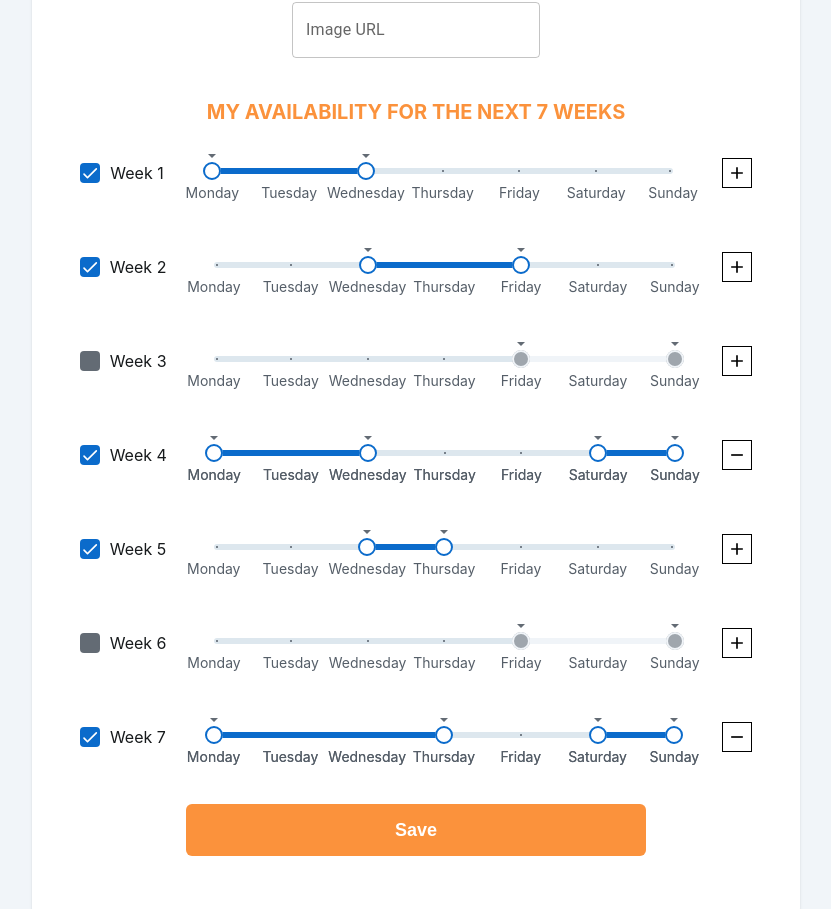
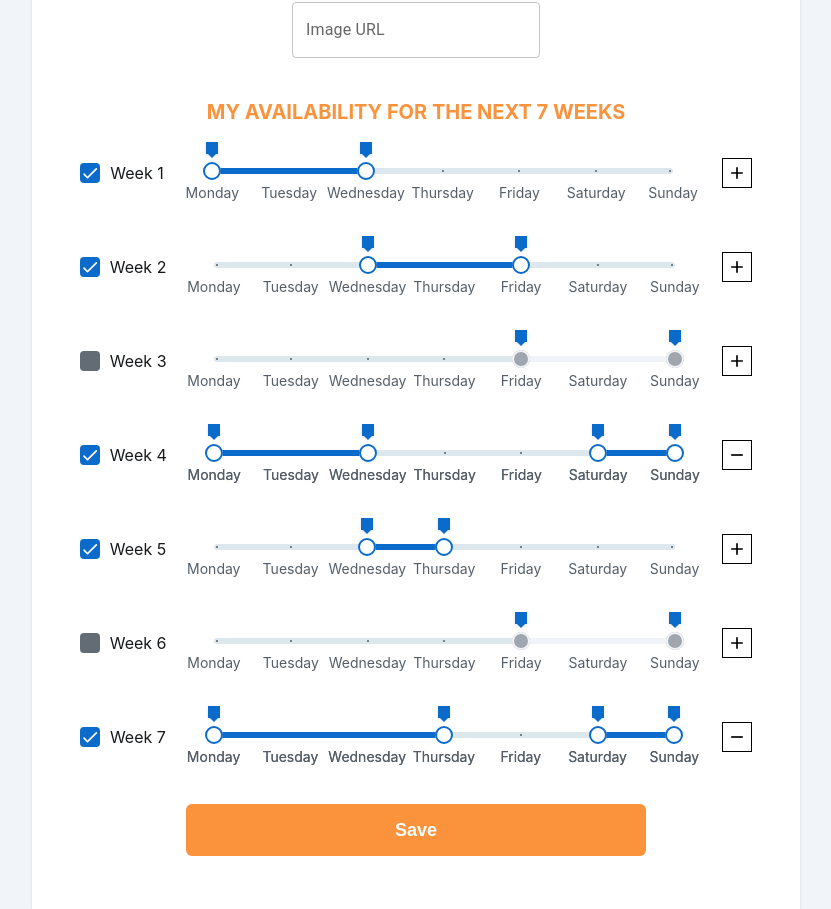
Before and after one commit to HTTuong/unfair-challenges, a React (Vite) app: page /challenges in a window 1280 px wide. Shown: the part 626-1535 px from the top of the page, without its empty margins (224-1055 px from the left). Built offline with nearby package versions, Linux system fonts and the light colour scheme.

Commit message:
Add mark label

```diff
--- a/src/components/CustomSlider/index.tsx
+++ b/src/components/CustomSlider/index.tsx
@@ -33,6 +33,14 @@ const Mui_CustomSlider1 = styled(Slider)(
     z-index: 20;
    }
 
+    && .css-sl4hj6-JoySlider-valueLabel::before {
+        color: #0B6BCB;
+    }
+
+    && .MuiSlider-valueLabel.MuiSlider-valueLabelOpen.css-sl4hj6-JoySlider-valueLabel {
+        padding-inline: 0;
+        min-width: 0;
+    }
 
   `,
 )
@@ -59,6 +67,15 @@ const Mui_CustomSlider2 = styled(Slider)(
 
     && .css-1derak0 {
         z-index: -1;
+    }
+
+    && .css-sl4hj6-JoySlider-valueLabel::before {
+        color: #0B6BCB;
+    }
+
+    && .MuiSlider-valueLabel.MuiSlider-valueLabelOpen.css-sl4hj6-JoySlider-valueLabel {
+        padding-inline: 0;
+        min-width: 0;
     }
 
   `,
@@ -106,10 +123,6 @@ const marks = [
 
 function valueText(value: number) {
     return `${value}`
-}
-
-function valueLabelFormat(value: number) {
-    return ''
 }
 
 export default function CustomSlider(props: ICustomSliderProps) {
@@ -164,6 +177,10 @@ export default function CustomSlider(props: ICustomSliderProps) {
         if (!disable) {
             setExtraRange((prev) => !prev)
         }
+    }
+
+    function valueLabelFormat(value: number) {
+        return <div className='w-3 h-3 bg-[#0B6BCB]'></div>
     }
 
     return (
```
